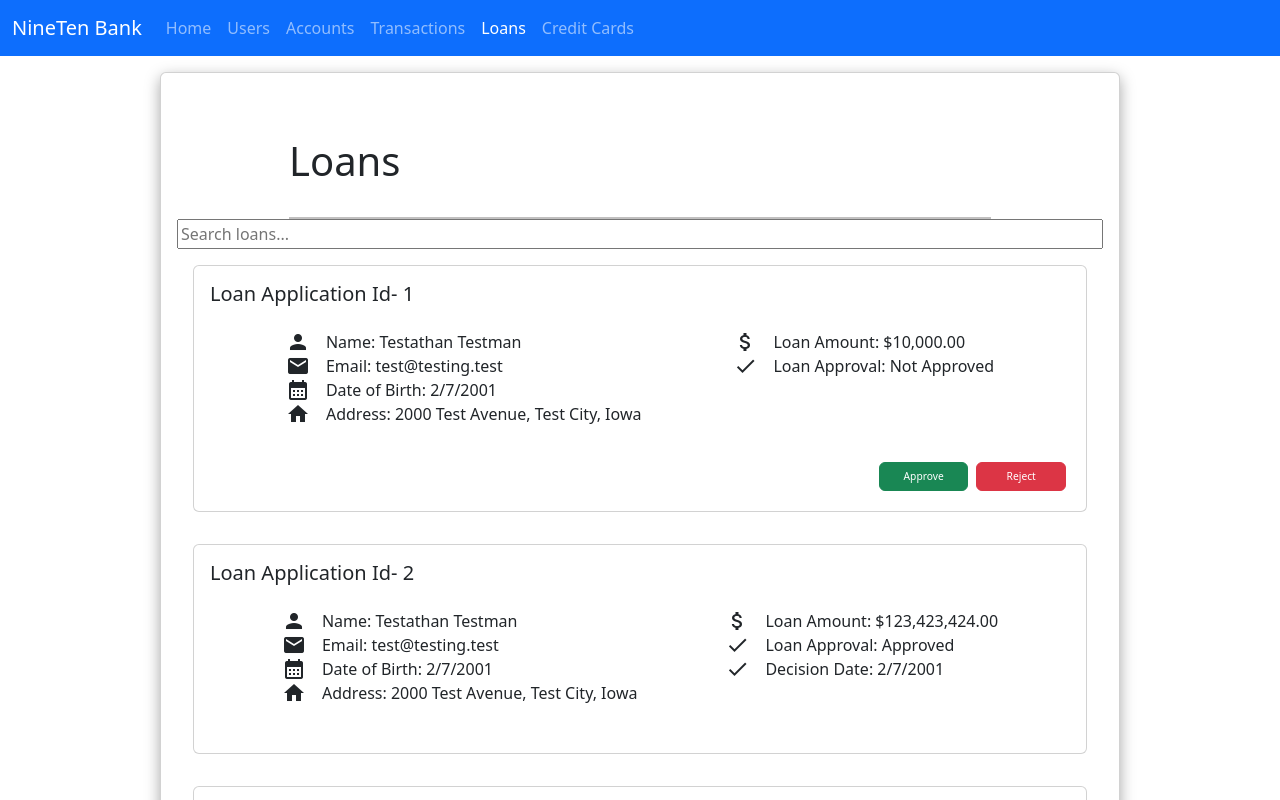
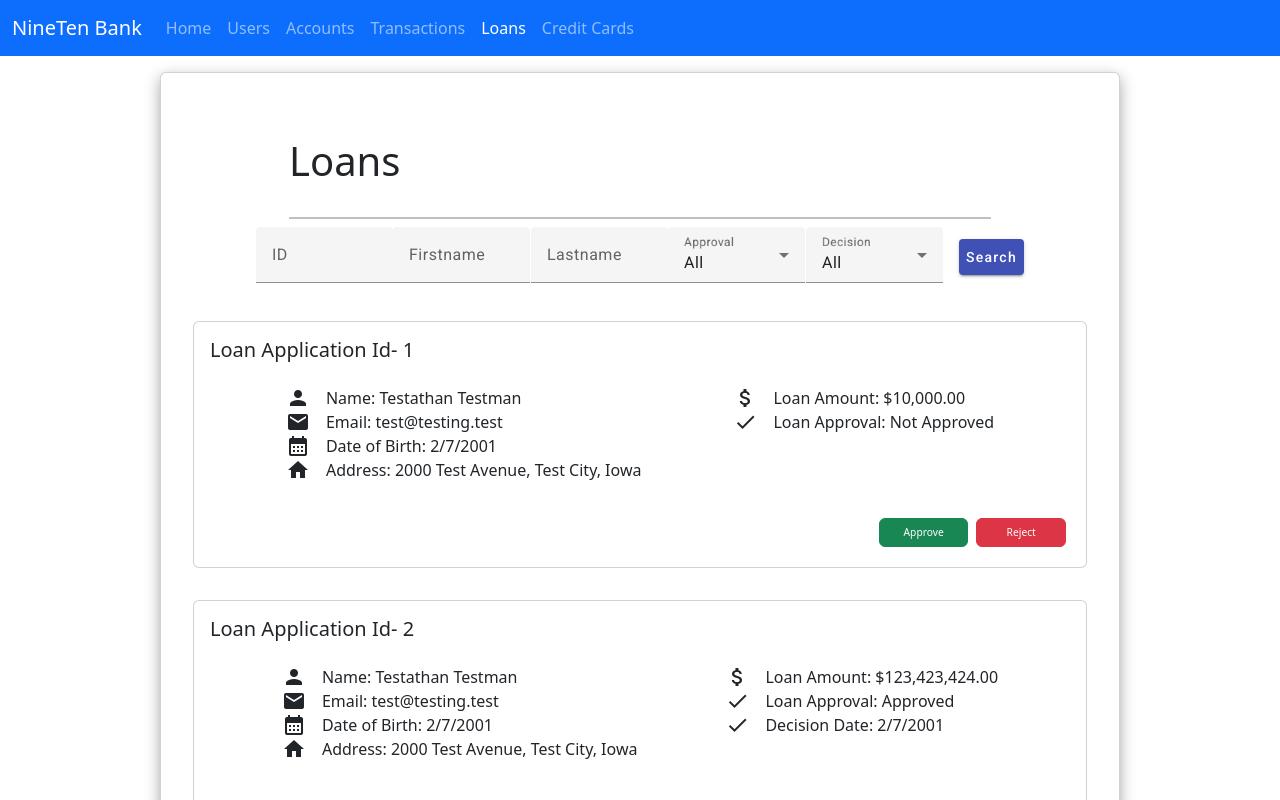
Before and after one commit to jvt703/BankingAdminPortal, an Angular app: page /loans in a window 1280 px wide. Shown: the top 800 px of the page. Built offline with nearby package versions, Linux system fonts and the light colour scheme; no server answers.

Commit message:
Loan search with service working

```diff
--- a/src/app/Services/loan.service.ts
+++ b/src/app/Services/loan.service.ts
@@ -6,7 +6,7 @@ import { Observable } from 'rxjs';
   providedIn: 'root',
 })
 export class LoanService {
-  private apiUrl = 'https://localhost:3000/loanApplications';
+  private apiUrl = 'https://localhost:8080/loanApplications';
 
   constructor(private http: HttpClient) {}
 
@@ -15,7 +15,7 @@ export class LoanService {
     return this.http.get(url);
   }
 approveLoan(loanApplicationId: number, approval: boolean): Observable<any> {
-    const url = `https://localhost:3000/loanApplication/${loanApplicationId}`;
+    const url = `https://localhost:8080/loanApplication/${loanApplicationId}`;
     const requestBody = {
       approved: approval
     };
@@ -24,7 +24,12 @@ approveLoan(loanApplicationId: number, approval: boolean): Observable<any> {
 
   editLoan(){
 
+  }
 
+  fetchLoanSearch(searchUrl: string): Observable<any>{
+    let searchstring = this.apiUrl + searchUrl
+
+    return this.http.get(searchstring);
 
   }
 
--- a/src/app/app.module.ts
+++ b/src/app/app.module.ts
@@ -22,7 +22,7 @@ import { MatButtonModule } from '@angular/material/button';
 import { MatInputModule } from '@angular/material/input';
 import { MatPaginatorModule } from '@angular/material/paginator';
 import { FormsModule } from '@angular/forms';
-
+import { MatSelectModule } from '@angular/material/select';
 @NgModule({
   declarations: [
     AppComponent,
@@ -47,7 +47,8 @@ import { FormsModule } from '@angular/forms';
     MatButtonModule,
     MatInputModule,
     MatPaginatorModule,
-    FormsModule
+    FormsModule,
+    MatSelectModule
 
 
   ],
--- a/src/app/loan-info-modal/loan-info-modal.component.html
+++ b/src/app/loan-info-modal/loan-info-modal.component.html
@@ -1,11 +1,11 @@
 <h2 mat-dialog-title>Confirmation</h2>
 <mat-dialog-content class="mt-3">
     <div class="confirmation-wrapper" *ngIf="approvedBool">
-        <h4 class="confirmation">This Action Cannot be Undone. Please Confirm Approval of Loan</h4>
+        <h4 class="confirmation">Warning This Action Cannot be Undone. Please Confirm Approval of Loan</h4>
         <button  class="btn btn-success m-1 approval-button" (click)="approveLoan(true)">Approve</button>
     </div>
     <div class="confirmation-wrapper" *ngIf="!approvedBool">
-        <h4 class="confirmation">This Action Cannot be Undone. Please Confirm Rejection of Loan</h4>
+        <h4 class="confirmation">Warning This Action Cannot be Undone. Please Confirm Rejection of Loan</h4>
              <button  class="btn btn-danger m-1 approval-button"
                 (click)="approveLoan(false)">Reject</button>
     </div>
--- a/src/app/loan-info-modal/loan-info-modal.component.ts
+++ b/src/app/loan-info-modal/loan-info-modal.component.ts
@@ -47,7 +47,7 @@ ngOnInit(): void {
       error: error => {
         console.error('Error approving loan:', error);
         this.loanData.approved=true;
-        this.loanData.decisionDate=981525600000;
+        this.loanData.decisionDate= new Date().getTime();
          this.snackBar.open('Loan Approved', 'Close', {
           duration: 5000,
         });
--- a/src/app/loans/loans.component.css
+++ b/src/app/loans/loans.component.css
@@ -9,6 +9,7 @@
     left: 0;
     right: 0;
     bottom: 0;
+    z-index: 2;
     display: flex;
     justify-content: center;
     align-items: center;
@@ -30,3 +31,36 @@
         transform: rotate(360deg);
     }
 }
+.search-form {
+    display: flex;
+    align-items: flex-end;
+}
+
+.search-selects {
+    display: flex;
+    flex-direction: row;
+    justify-content: flex-end;
+    margin-left: 16px;
+}
+
+
+.search-button {
+    margin: 0;
+        position: absolute;
+        top: 50%;
+}
+
+
+.search-container {
+    display: flex;
+    justify-content: space-between;
+    align-items: center;
+    width: 60vw;
+}
+
+.button-container {
+    display: flex;
+    align-items: center;
+    margin-left: 16px;
+    margin-bottom: 18px;
+}
--- a/src/app/loans/loans.component.html
+++ b/src/app/loans/loans.component.html
@@ -1,9 +1,44 @@
 
 <app-section [customTitle]="currentTitle">
-  <input type="text" [(ngModel)]="searchValue" (input)="onSearch()" placeholder="Search loans...">
+
   <div *ngIf="isLoading" class="spinner-container">
     <div class="spinner"></div>
   </div>
+<form class="search-form justify-content-center mt-2">
+  <div class="search-container d-flex">
+
+      <mat-form-field>
+        <input matInput name="id"type="number" placeholder="ID" [(ngModel)]="id">
+      </mat-form-field>
+      <mat-form-field>
+     <input matInput placeholder="Firstname" name="firstname"[(ngModel)]="firstname" >
+      </mat-form-field>
+      <mat-form-field>
+        <input matInput placeholder="Lastname" name="lastname" [(ngModel)]="lastname">
+      </mat-form-field>
+      <mat-form-field class="approval-field">
+        <mat-label>Approval</mat-label>
+        <mat-select [(value)]="approval">
+          <mat-option value="">All</mat-option>
+          <mat-option value="True">Approved</mat-option>
+          <mat-option value="False">Rejected</mat-option>
+        </mat-select>
+      </mat-form-field>
+      <mat-form-field class="decision-made-field">
+        <mat-label>Decision</mat-label>
+        <mat-select [(value)]="decisionMade">
+          <mat-option value="">All</mat-option>
+          <mat-option value="True">Decided</mat-option>
+          <mat-option value="False">Undecided</mat-option>
+        </mat-select>
+      </mat-form-field>
+
+<button mat-raised-button color="primary" class="button-container d-flex align-items-center" (click)="searchLoan()">Search</button>
+
+  </div>
+
+
+</form>
   <div *ngFor="let loan of displayedLoans"><app-loans-card [loanData]="loan"></app-loans-card></div>
   <mat-paginator [length]="loans.length" [pageSize]="pageSize" [pageSizeOptions]="pageSizeOptions"
     (page)="pageChanged($event)">
--- a/src/app/loans/loans.component.ts
+++ b/src/app/loans/loans.component.ts
@@ -2,6 +2,9 @@ import { Component } from '@angular/core';
 import { LoanService } from '../Services/loan.service';
 import { PageEvent } from '@angular/material/paginator';
 import { Loan } from '../Interfaces/loans.model';
+import { MatFormFieldModule } from '@angular/material/form-field';
+import { MatSelectModule } from '@angular/material/select';
+import { MatSnackBar } from '@angular/material/snack-bar';
 @Component({
   selector: 'app-loans',
   templateUrl: './loans.component.html',
@@ -11,12 +14,18 @@ export class LoansComponent {
 currentTitle = 'Loans';
 isLoading: boolean = false;
 searchValue: string = '';
-
+apiURL: string = '';
+firstname: string= '';
+lastname: string = '';
+id: string = '';
+approval: string= '';
+decisionMade: string= '';
+showAdditionalInputs: boolean = false;
 loans: Loan[] = [];
 displayedLoans: any = [];
 pageSize: number = 5;
 pageSizeOptions: number[] = [5, 10, 25, 100];
-constructor(private loanService: LoanService){
+constructor(private loanService: LoanService, private snackBar: MatSnackBar){
 
 
 }
@@ -24,19 +33,20 @@ constructor(private loanService: LoanService){
 ngOnInit() {
     this.fetchAllLoans();
   }
+    showMore() {
+    this.showAdditionalInputs = true;
+  }
 
- fetchAllLoans(searchValue?: string) {
+  showLess() {
+    this.showAdditionalInputs = false;
+  }
+
+ fetchAllLoans() {
    this.isLoading = true;
    this.loanService.fetchAllLoans().subscribe({
      next: (data) => {
        this.loans = data;
-       if (this.searchValue) {
-         this.loans = this.loans.filter(loan => {
-           return loan.userFirstName.toLowerCase().includes(this.searchValue.toLowerCase()) ||
-                  loan.userLastName.toLowerCase().includes(this.searchValue.toLowerCase()) ||
-                  loan.loanApplicationId.toString().includes(this.searchValue)
-         })
-       }
+
        this.isLoading = false;
        this.pageChanged({ pageIndex: 0, pageSize: this.pageSize, length: this.loans.length });
      },
@@ -115,8 +125,8 @@ ngOnInit() {
          {
            loanApplicationId: 4,
            loanAmount: 123423424.0,
-           userFirstName: 'Testathan',
-           userLastName: 'Testman',
+           userFirstName: 'Bob',
+           userLastName: 'jankins',
            userDOB: 981525600000,
            userEmailAddress: 'test@testing.test',
            userAddress: {
@@ -135,10 +145,10 @@ ngOnInit() {
            approved: false,
            decisionDate: null,
          }, {
-           loanApplicationId: 1,
+           loanApplicationId: 5,
            loanAmount: 10000.0,
-           userFirstName: 'Testathan',
-           userLastName: 'Testman',
+           userFirstName: 'loco',
+           userLastName: 'motive',
            userDOB: 981525600000,
            userEmailAddress: 'test@testing.test',
            userAddress: {
@@ -157,7 +167,7 @@ ngOnInit() {
            approved: false,
            decisionDate: null,
          }, {
-           loanApplicationId: 1,
+           loanApplicationId: 6,
            loanAmount: 10000.0,
            userFirstName: 'Testathan',
            userLastName: 'Testman',
@@ -180,18 +190,14 @@ ngOnInit() {
            decisionDate: null,
          },
        ];
-       this.loans = this.loans.filter(loan => {
-           return loan.userFirstName.toLowerCase().includes(this.searchValue.toLowerCase()) ||
-                  loan.userLastName.toLowerCase().includes(this.searchValue.toLowerCase()) ||
-                  loan.loanApplicationId.toString().includes(this.searchValue)
-         })
+
        this.isLoading = false;
        this.pageChanged({ pageIndex: 0, pageSize: this.pageSize, length: this.loans.length });
      },
    });
  }
 onSearch() {
-  this.fetchAllLoans(this.searchValue);
+  this.fetchAllLoans();
 }
 
 pageChanged(event: PageEvent) {
@@ -208,5 +214,40 @@ pageChanged(event: PageEvent) {
   }
   this.displayedLoans = loansToDisplay;
 }
+onFirstnameChange(value: string) {
+
+  this.firstname = value;
+}
+
+searchLoan(): void {
+    let concatURL = this.apiURL + '?';
+    concatURL += ((this.id ?? '') != '' ? `id=${this.id}&` : '');
+    concatURL += ((this.firstname ?? '') != '' ? `firstName=${this.firstname}&` : '');
+    concatURL += ((this.lastname ?? '') != '' ? `lastName=${this.lastname}&` : '');
+    concatURL += ((this.approval ?? '') != '' ? `approved=${this.approval}&` : '');
+    concatURL += ((this.decisionMade ?? '') != '' ? `decisionMade=${this.approval}&` : '');
+      console.log(concatURL)
+    this.isLoading = true;
+    this.loanService.fetchLoanSearch(concatURL).subscribe({
+      next: (data)=>{
+
+        this.loans=data;
+        this.isLoading = false;
+       this.pageChanged({ pageIndex: 0, pageSize: this.pageSize, length: this.loans.length });
+      },
+     error: (error) => {
+       console.error('Error fetching all loans:', error);
+       this.snackBar.open('Error Fetching Loans', 'Close', {
+          duration: 5000,
+        })
+       this.isLoading = false;
+       this.pageChanged({ pageIndex: 0, pageSize: this.pageSize, length: this.loans.length });
+     }
+
+    })
+
+  }
+
+
 
 }
```
